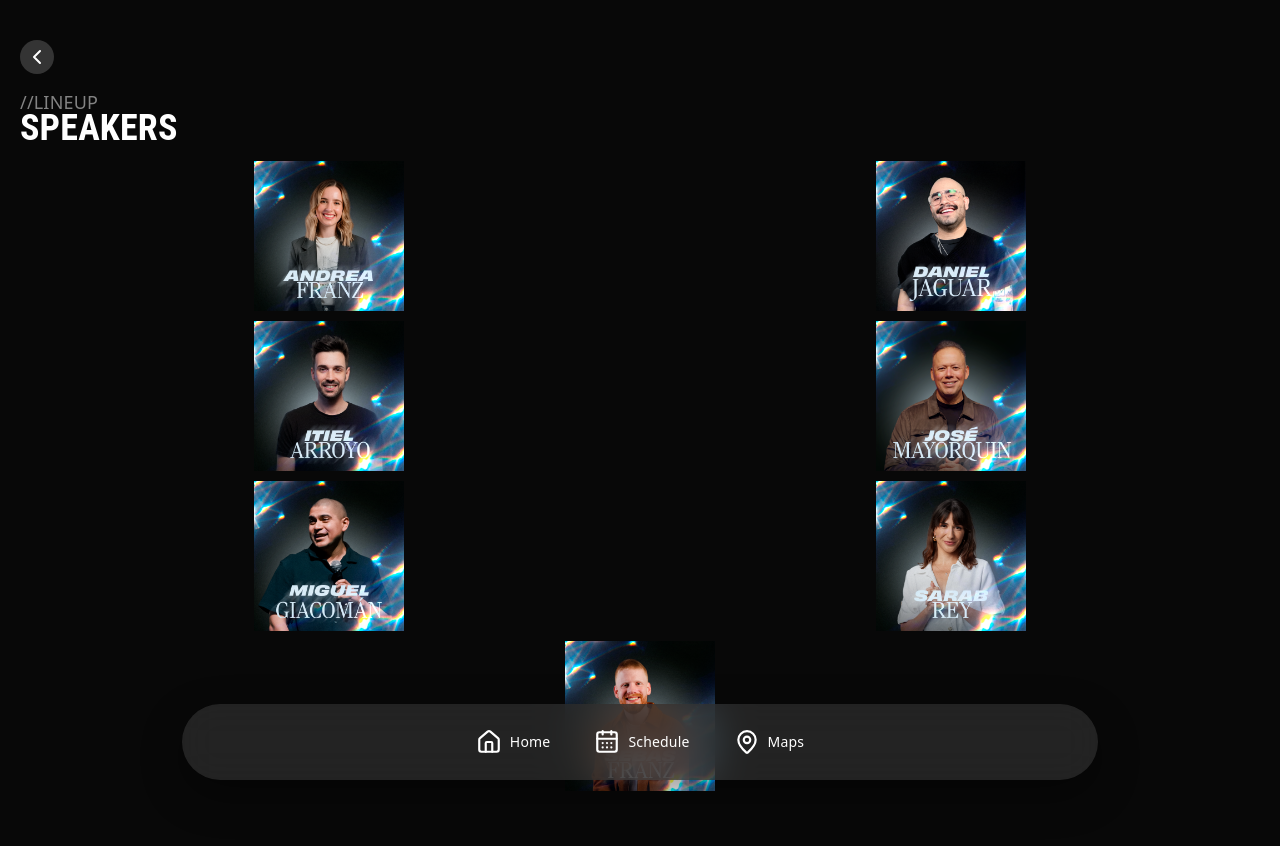
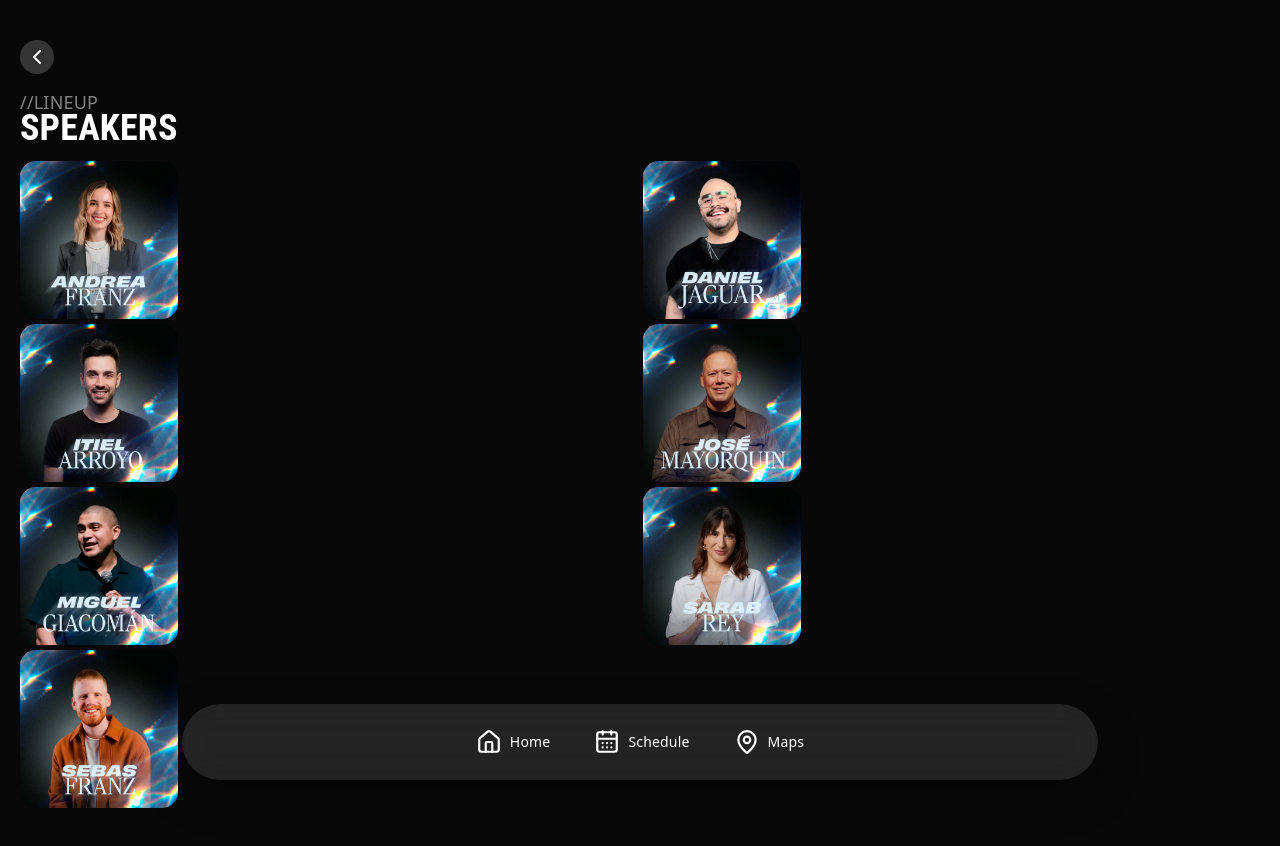
Before and after one commit to serchnm/collide2026, a React (Vite) app: page /collide2026/speakers in a window 1280 px wide. Shown: the top 846 px of the page. Built offline with nearby package versions, Linux system fonts and the light colour scheme.

Commit message:
tyesting change

```diff
--- a/src/components/speakersCards/speakerCards.css
+++ b/src/components/speakersCards/speakerCards.css
@@ -1,13 +1,15 @@
 .speakerCards {
   margin-top: 20px;
-  display: flex;
+  display: grid;
+  grid-template-columns: repeat(2, 1fr);
+  /* display: flex;
   flex-wrap: wrap;
-  justify-content: center;
-  gap: 10px;
+  justify-content: center; */
+  gap: 5px;
 }
-.speakerCards > * {
+/* .speakerCards > * {
   flex: 0 0 calc(50% - 8px);
-}
+} */
 .speakerCards img {
   border-radius: 10%;
   object-fit: contain;
--- a/src/components/speakersCards/speakerCards.jsx
+++ b/src/components/speakersCards/speakerCards.jsx
@@ -6,7 +6,7 @@ const speakerCards = () => {
   return(
     <div className='speakerCards'>
       {speakers.map((data) => (
-        <img key={data.key} src={data.src} height={150} loading="lazy" alt={`pastor-${data.key}`} />
+        <img key={data.key} src={data.src} height={158} loading="lazy" alt={`pastor-${data.key}`} />
       ))}
     </div>
   )
```
